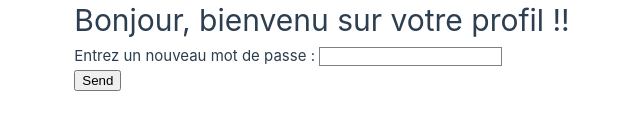
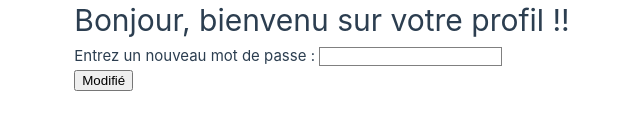
Before and after one commit to adesbx/WebPirateCurse, a Vue app in the folder client/: page /profil in a window 1280 px wide. Shown: the part 392-522 px from the top of the page, without its empty margins (318-958 px from the left). Built offline with nearby package versions, Linux system fonts and the light colour scheme.

Commit message:
Modif password with login from stores

```diff
--- a/client/src/components/Login.vue
+++ b/client/src/components/Login.vue
@@ -35,6 +35,7 @@
                     const token = response.headers.get("Authentication");
                     localStorage.setItem('token', token);
                     storeUser.connected = true;
+                    storeUser.login = document.getElementById("login").value;
                     emit('loginEvent')
                 } else {
                     emit('messageError', 'Mauvais mot de passe')
--- a/client/src/components/ModifyPassword.vue
+++ b/client/src/components/ModifyPassword.vue
@@ -2,37 +2,19 @@
    <label for="password">Entrez un nouveau mot de passe : </label>
    <input type="text" id="password">
    <br />
-   <button @click="changePassword()">Send</button>
+   <button @click="changePassword()">Modifié</button>
   </template>
 
   <script setup>
 
   const emit = defineEmits(['msg'])
 
+  import { useUserStore } from '@/stores/user';
+
+  const storeUser = useUserStore();
+
   async function changePassword() {
-
-    // let headersTest = new Headers();
-    // headersTest.append("Content-Type", "application/json");
-    // headersTest.append("Accept", "application/json");
-    // let requestConfigTest = {
-    //     method: "GET",
-    //     headers: headersTest
-    // };
-    // let params = new URLSearchParams();
-    // params.append('jwt', localStorage.getItem('token'));
-    // params.append('origin', window.location.origin);
-    // await fetch("https://192.168.75.36:8443/users/authenticate?" + params , requestConfigTest)
-    //     .then((response) => {
-    //         if (response.status == 200) {
-    //           // localStorage.setItem(response.data)
-    //           console.log(response)
-    //         }
-    //     })
-    // .catch((err) => {
-    //     console.log(err)
-    // })
-
-    let login  = 'John';
+    let login  = storeUser.login;
     let body = {
       species: null,
       password: document.getElementById("password").value
```
